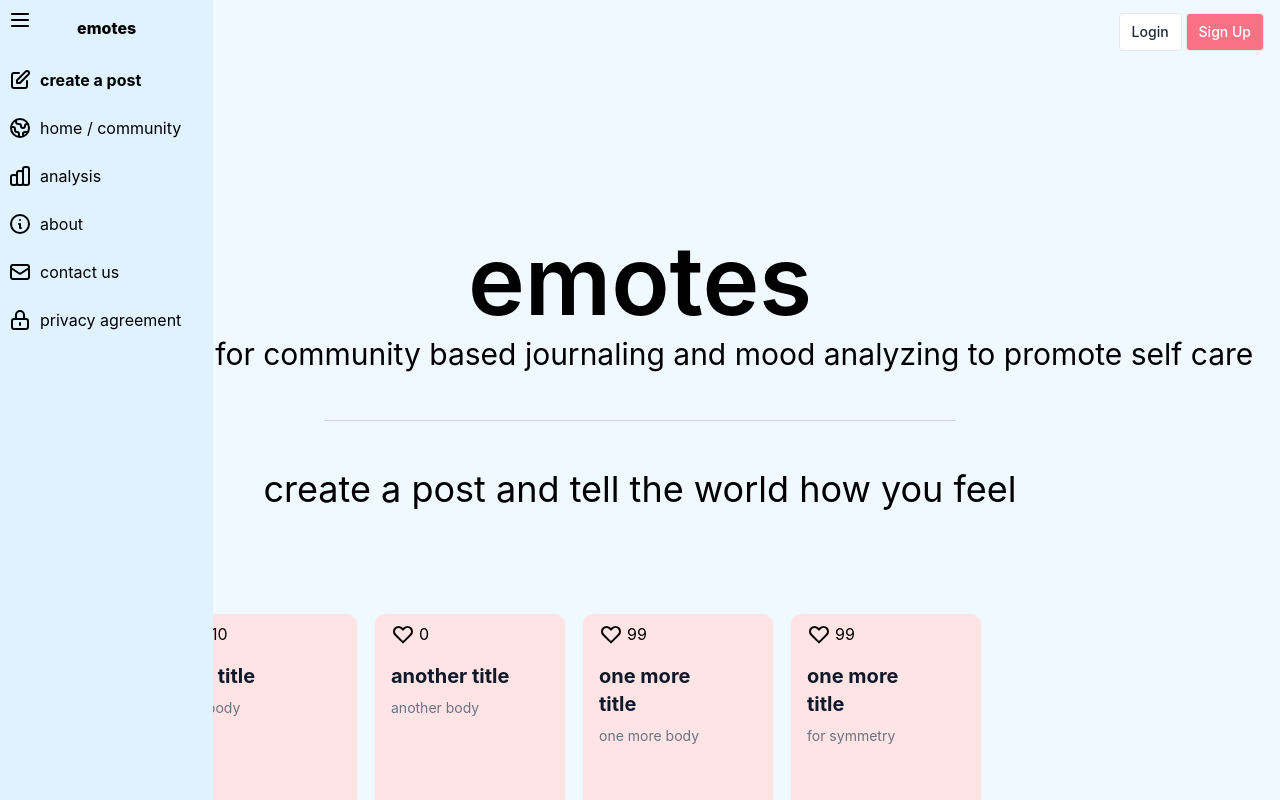
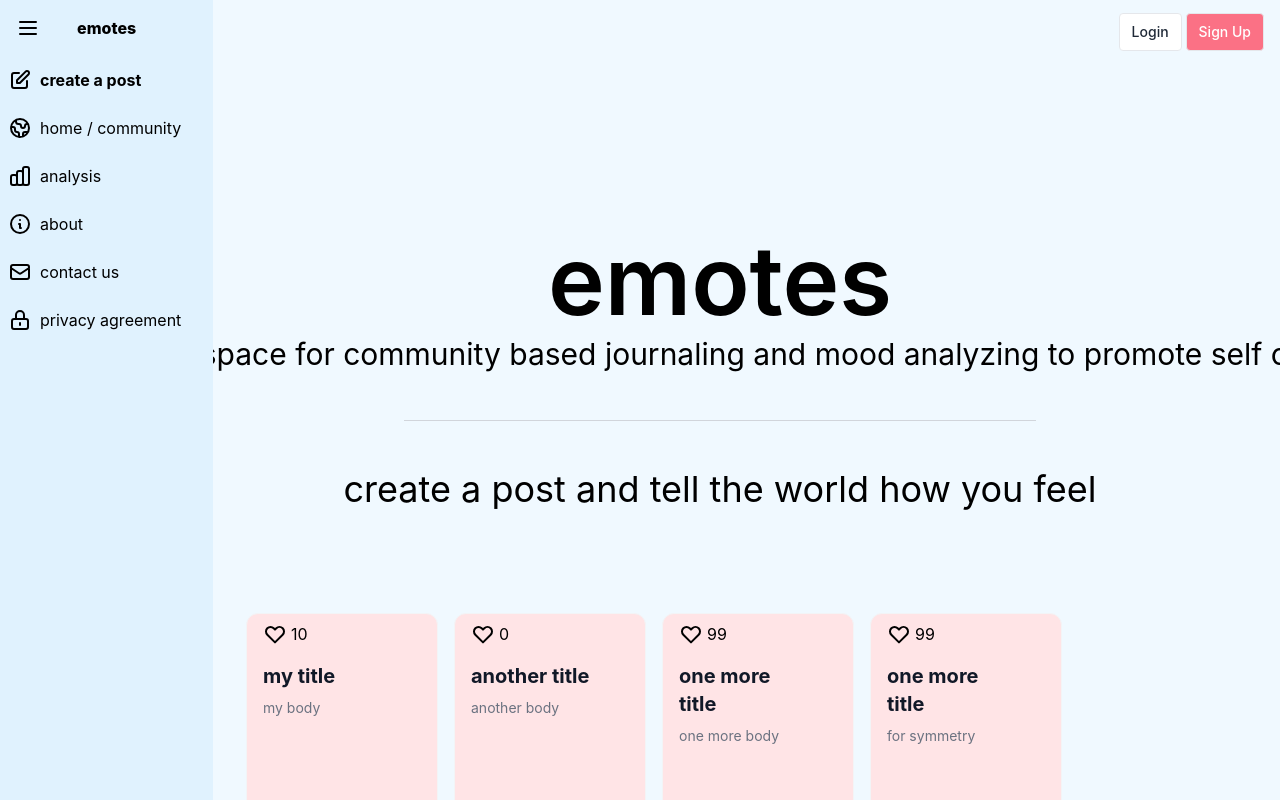
Before and after one commit to cnmnzhang/the-emotes, a React (Create React App) app in the folder client/: page / in a window 1280 px wide. Both pictures are taken after a click on the button 22 px from the left and 20 px from the top of the page. Built offline with nearby package versions, Linux system fonts and the light colour scheme.

Commit message:
ok looking, weird space on the right

```diff
--- a/client/src/App.js
+++ b/client/src/App.js
@@ -22,7 +22,7 @@ const App = () => {
         <div className="flex flex-row">
           <Sidebar />
           <button
-            className="absolute left-2 top-2 cursor-pointer"
+            className="absolute left-4 top-4 cursor-pointer"
             onClick={toggleSideBar}
           >
             <svg
@@ -45,7 +45,7 @@ const App = () => {
     } else {
       return (
         <button
-          className="absolute left-2 top-2 cursor-pointer"
+          className="absolute left-4 top-4 cursor-pointer"
           onClick={toggleSideBar}
         >
           <svg
@@ -69,10 +69,10 @@ const App = () => {
 
   return (
     <Router key="router">
-      <div className="container fixed z-0 h-screen w-full bg-sky-50 overflow-auto">
+      <div className="container h-screen w-screen bg-sky-50 overflow-auto">
         <Header />
-        <div className="z-10">{sideBar()}</div>
-        <div className="z-0">
+        <div className="">{sideBar()}</div>
+        <div className=" container ml-20 ">
           <Routes key="routes">
             <Route path="/" element={<Home />} key="home" />
             <Route path="/create" element={<CreatePost />} key="createPost" />
--- a/client/src/components/Sidebar.jsx
+++ b/client/src/components/Sidebar.jsx
@@ -7,7 +7,9 @@ const Sidebar = () => {
   return (
     <aside className="flex absolute inset-y-0 left-0 w-1/6 bg-sky-100 transition max-height duration-500 ease-in-out;">
       <div className="sticky top-0 py-4 w-full">
+        <Link to="/">
         <div className="text-center font-extrabold ">emotes</div>
+        </Link>
         <nav>
           <ul className="flex flex-col pt-4 overflow-hidden">
             <li className="transition duration-500 hover:bg-sky-200 w-full h-full">
```
